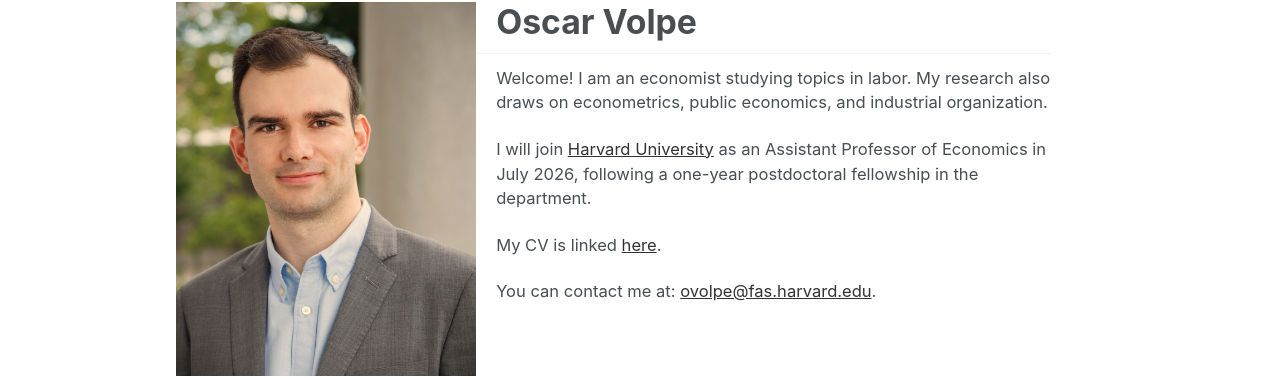
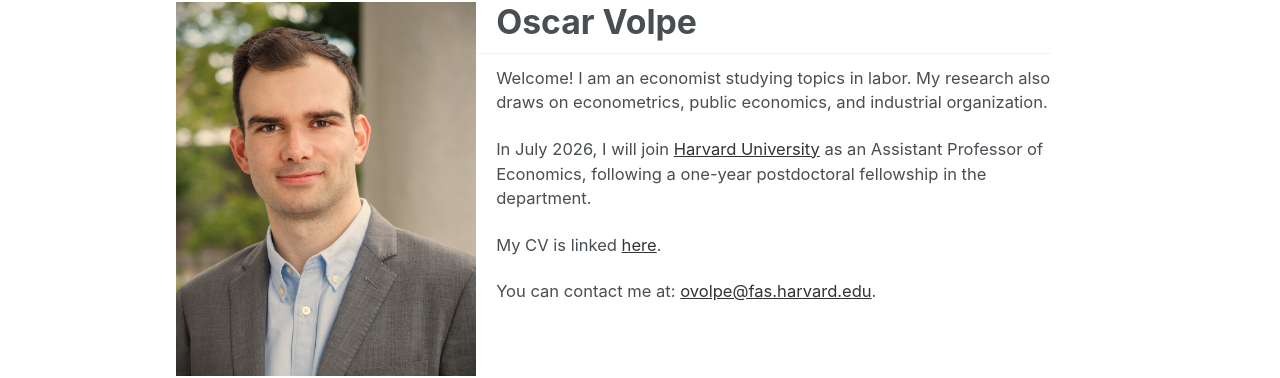
Before and after one commit to ovolpe/ovolpe.github.io, a Jekyll site: the page built from _pages/about.md, in a window 1280 px wide. Shown: the part 153-531 px from the top of the page. Built offline with Jekyll 4.4.1, drawn with Linux system fonts in a browser that asks for light colours.

```diff
--- a/_pages/about.md
+++ b/_pages/about.md
@@ -12,7 +12,7 @@ redirect_from:
 
 Welcome! I am an economist studying topics in labor. My research also draws on econometrics, public economics, and industrial organization.
 
-I will join <a href="https://www.economics.harvard.edu">Harvard University</a> as an Assistant Professor of Economics in July 2026, following a one-year postdoctoral fellowship in the department.
+In July 2026, I will join <a href="https://www.economics.harvard.edu">Harvard University</a> as an Assistant Professor of Economics, following a one-year postdoctoral fellowship in the department.
 
 My CV is linked <a href="/files/cv.pdf">here</a>.
 
```
